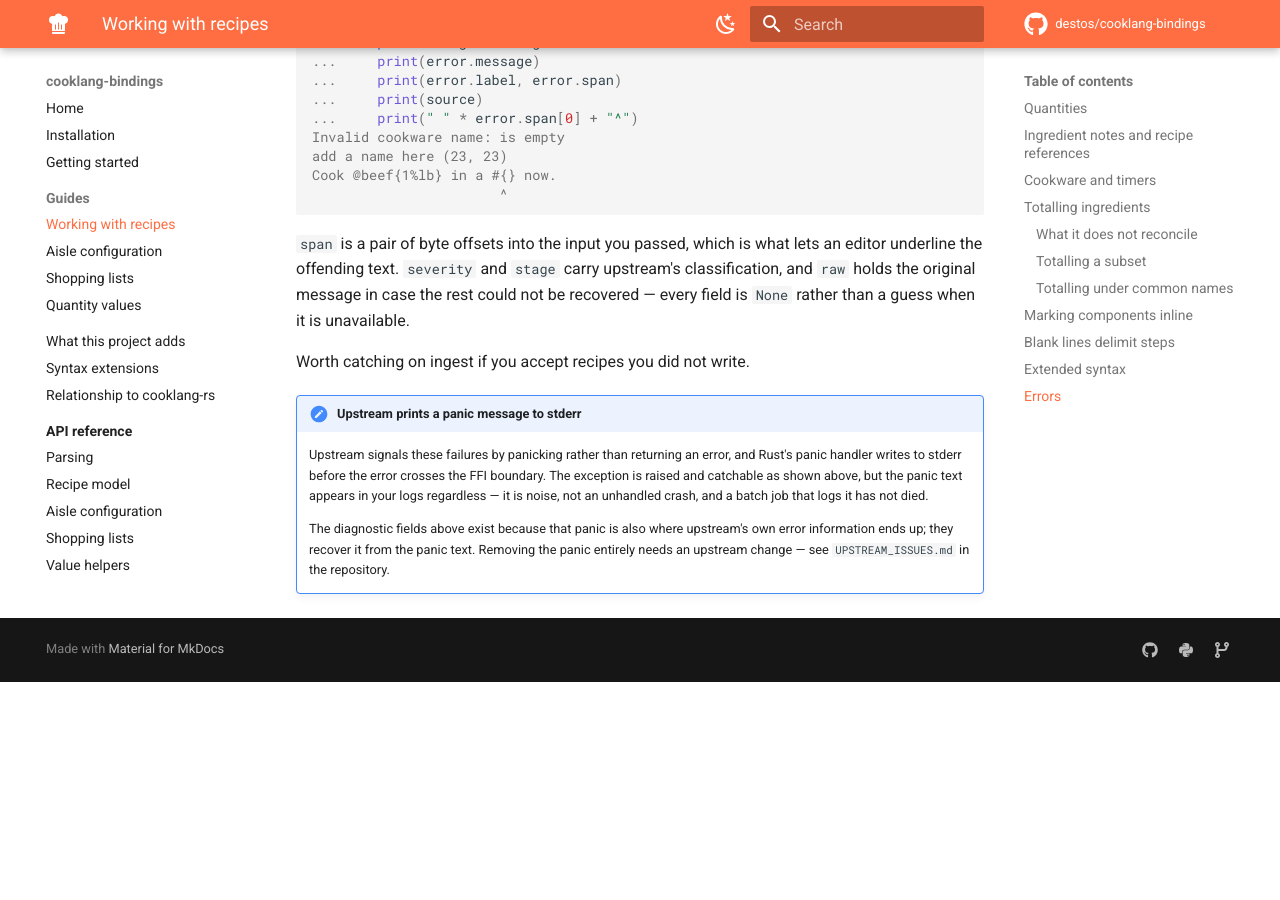
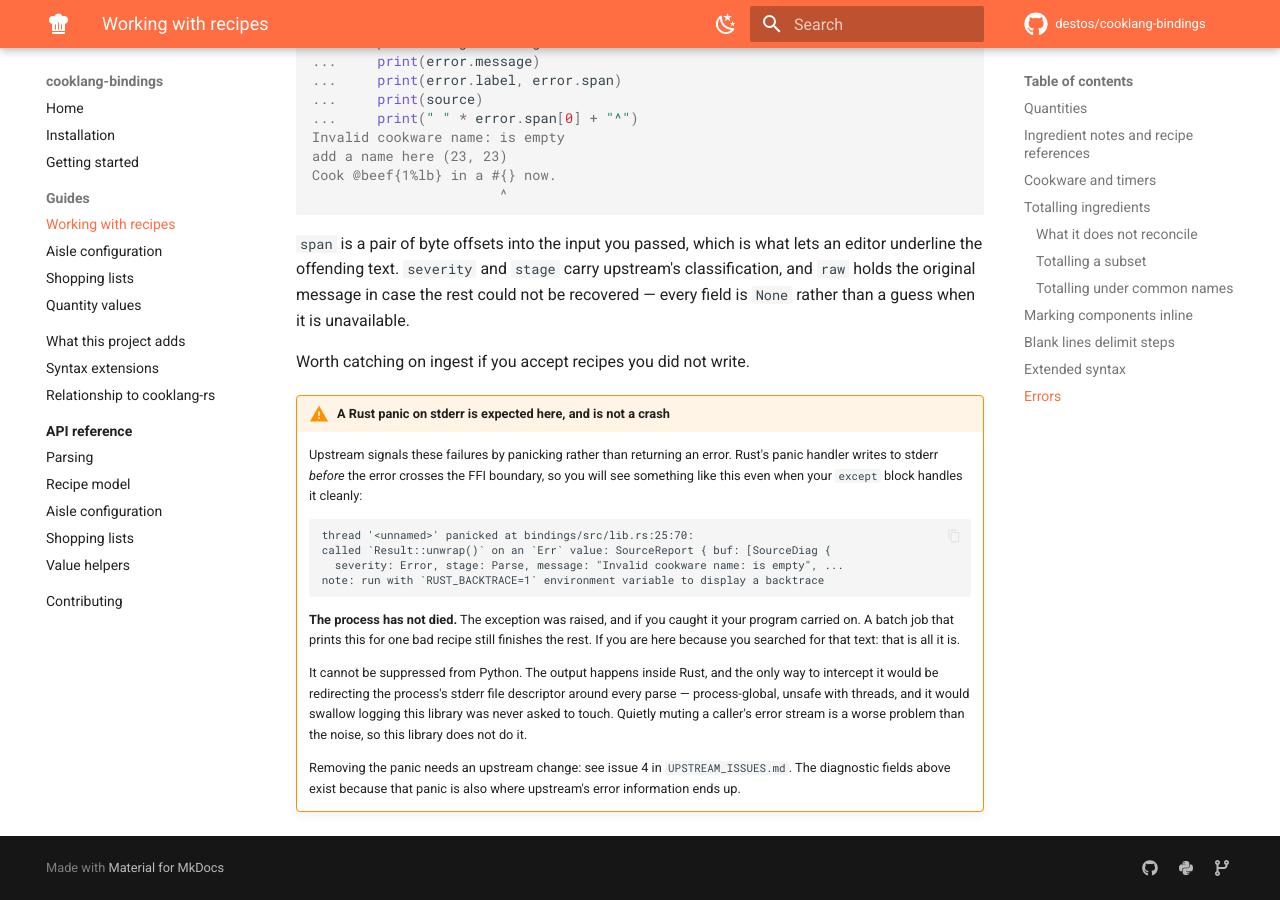
Before and after one commit to destos/cooklang-bindings, an MkDocs documentation site: the page built from docs/guide/recipes.md, in a window 1280 px wide and 900 px high, scrolled down 7287 px. Built offline with MkDocs 1.6.1 and Material for MkDocs 9.7.7, drawn with Linux system fonts in a browser that asks for light colours; comment, search, counter and statistics services are not loaded; before the commit the page ends 7969 px from its top, so only the background shows below that.

Commit message:
Add a changelog, and make the panic text searchable
Whoever hits the stderr panic next will search for that exact string, so the
docs now contain it verbatim, alongside a plain statement that the process has
not died and an explanation of why it cannot be suppressed from Python. A note
that only paraphrases the panic is a note nobody finds.

Also adds CHANGELOG.md, backfilled from 0.2.0. The package has been on PyPI for
four releases with no release notes, including two that fixed things a consumer
could have been bitten by -- the universal2 wheel and the missing unit on
combined totals.

Co-Authored-By: Claude Opus 5 (1M context) <noreply@anthropic.com>

````diff
--- a/docs/guide/recipes.md
+++ b/docs/guide/recipes.md
@@ -434,15 +434,32 @@ be recovered — every field is `None` rather than a guess when it is unavailabl
 
 Worth catching on ingest if you accept recipes you did not write.
 
-!!! note "Upstream prints a panic message to stderr"
+!!! warning "A Rust panic on stderr is expected here, and is not a crash"
 
     Upstream signals these failures by panicking rather than returning an
-    error, and Rust's panic handler writes to stderr before the error crosses
-    the FFI boundary. The exception is raised and catchable as shown above, but
-    the panic text appears in your logs regardless — it is noise, not an
-    unhandled crash, and a batch job that logs it has not died.
+    error. Rust's panic handler writes to stderr *before* the error crosses the
+    FFI boundary, so you will see something like this even when your
+    `except` block handles it cleanly:
 
-    The diagnostic fields above exist because that panic is also where
-    upstream's own error information ends up; they recover it from the panic
-    text. Removing the panic entirely needs an upstream change — see
-    `UPSTREAM_ISSUES.md` in the repository.
+    ```text
+    thread '<unnamed>' panicked at bindings/src/lib.rs:25:70:
+    called `Result::unwrap()` on an `Err` value: SourceReport { buf: [SourceDiag {
+      severity: Error, stage: Parse, message: "Invalid cookware name: is empty", ...
+    note: run with `RUST_BACKTRACE=1` environment variable to display a backtrace
+    ```
+
+    **The process has not died.** The exception was raised, and if you caught it
+    your program carried on. A batch job that prints this for one bad recipe
+    still finishes the rest. If you are here because you searched for that
+    text: that is all it is.
+
+    It cannot be suppressed from Python. The output happens inside Rust, and the
+    only way to intercept it would be redirecting the process's stderr file
+    descriptor around every parse — process-global, unsafe with threads, and it
+    would swallow logging this library was never asked to touch. Quietly muting
+    a caller's error stream is a worse problem than the noise, so this library
+    does not do it.
+
+    Removing the panic needs an upstream change: see issue 4 in
+    `UPSTREAM_ISSUES.md`. The diagnostic fields above exist because that panic
+    is also where upstream's error information ends up.
````
Also changed, not shown: CHANGELOG.md (added, +77 -0 lines), README.md (+2 -0 lines).
